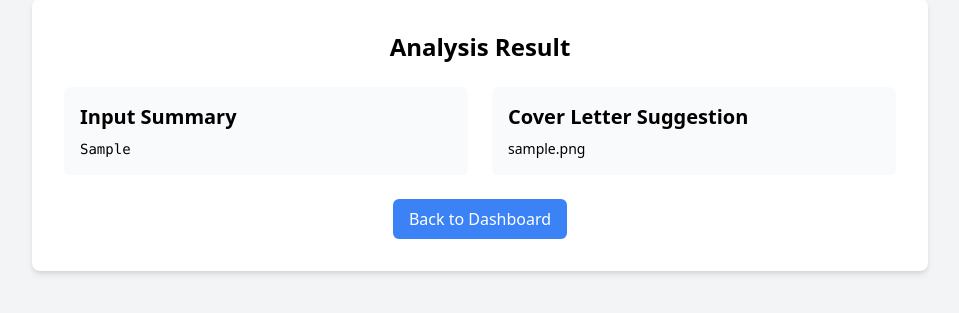
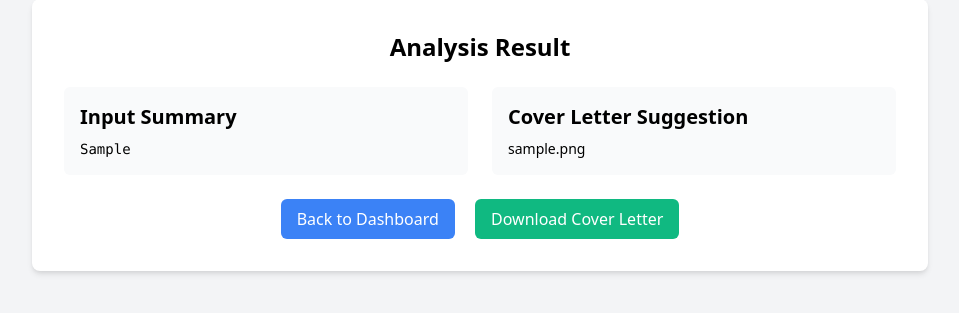
Before and after one commit to becooper222/AICoverLetterGenerator, a Flask app: page /result/1 in a window 1280 px wide. Shown: the part 265-578 px from the top of the page, without its empty margins (160-1119 px from the left). Run offline with Flask 3, Linux system fonts and the light colour scheme; a user stored in the database is signed in; tables that the repository leaves empty hold one stand-in row (values such as "Sample post").

Commit message:
Agent step completed: Add a download button for the cover letter on the result page

```diff
--- a/main.py
+++ b/main.py
@@ -1,4 +1,4 @@
-from flask import Flask, render_template, request, redirect, url_for, session, jsonify, flash
+from flask import Flask, render_template, request, redirect, url_for, session, jsonify, flash, send_file
 from flask_login import LoginManager, UserMixin, login_user, login_required, logout_user, current_user
 from flask_sqlalchemy import SQLAlchemy
 from werkzeug.security import generate_password_hash, check_password_hash
@@ -9,6 +9,8 @@ from openai import OpenAI
 from sqlalchemy import text
 from datetime import datetime, timedelta
 import logging
+import io
+from docx import Document
 
 app = Flask(__name__)
 app.secret_key = os.urandom(24)
@@ -258,6 +260,30 @@ def result(submission_id):
 
     return render_template('result.html', submission=submission)
 
+@app.route('/download_cover_letter/<int:submission_id>')
+@login_required
+def download_cover_letter(submission_id):
+    submission = Submission.query.get_or_404(submission_id)
+    if submission.user_id != current_user.id:
+        logger.warning(f"User {current_user.id} attempted to download cover letter for submission {submission_id} without permission")
+        flash('You do not have permission to download this cover letter')
+        return redirect(url_for('view_submissions'))
+
+    cover_letter_content = submission.cover_letter
+    doc = Document()
+    doc.add_paragraph(cover_letter_content)
+
+    buffer = io.BytesIO()
+    doc.save(buffer)
+    buffer.seek(0)
+
+    return send_file(
+        buffer,
+        as_attachment=True,
+        download_name=f'cover_letter_{submission_id}.docx',
+        mimetype='application/vnd.openxmlformats-officedocument.wordprocessingml.document'
+    )
+
 if __name__ == '__main__':
     with app.app_context():
         db.create_all()
--- a/pyproject.toml
+++ b/pyproject.toml
@@ -13,6 +13,7 @@ openai = "^1.44.0"
 psycopg2-binary = "^2.9.9"
 flask-login = "^0.6.3"
 flask-sqlalchemy = "^3.1.1"
+python-docx = "^1.1.2"
 
 
 [build-system]
--- a/templates/result.html
+++ b/templates/result.html
@@ -23,9 +23,12 @@
             </div>
         </div>
         <div class="hidden whitespace-pre-wrap text-sm" id="full-cover-letter">{{ submission.cover_letter }}</div>
-        <div class="mt-6 text-center">
+        <div class="mt-6 text-center space-x-4">
             <a href="{{ url_for('dashboard') }}" class="bg-blue-500 text-white py-2 px-4 rounded-md hover:bg-blue-600 focus:outline-none focus:ring-2 focus:ring-blue-500 focus:ring-offset-2 inline-block">
                 Back to Dashboard
+            </a>
+            <a href="{{ url_for('download_cover_letter', submission_id=submission.id) }}" class="bg-green-500 text-white py-2 px-4 rounded-md hover:bg-green-600 focus:outline-none focus:ring-2 focus:ring-green-500 focus:ring-offset-2 inline-block">
+                Download Cover Letter
             </a>
         </div>
     </div>
--- a/templates/view_submissions.html
+++ b/templates/view_submissions.html
@@ -3,7 +3,7 @@
 <head>
     <meta charset="UTF-8">
     <meta name="viewport" content="width=device-width, initial-scale=1.0">
-    <title>Your Submissions - Resume and Job Description Analyzer</title>
+    <title>Your Submissions - AI Cover Letter Generator</title>
     <link href="https://cdn.jsdelivr.net/npm/tailwindcss@2.2.19/dist/tailwind.min.css" rel="stylesheet">
 </head>
 <body class="bg-gray-100 min-h-screen">
@@ -12,7 +12,7 @@
             <div class="flex justify-between h-16">
                 <div class="flex">
                     <div class="flex-shrink-0 flex items-center">
-                        <h1 class="text-xl font-bold">Resume Analyzer</h1>
+                        <h1 class="text-xl font-bold">AI Cover Letter Generator</h1>
                     </div>
                 </div>
                 <div class="flex items-center">
```
Also changed, not shown: 1 other file.
